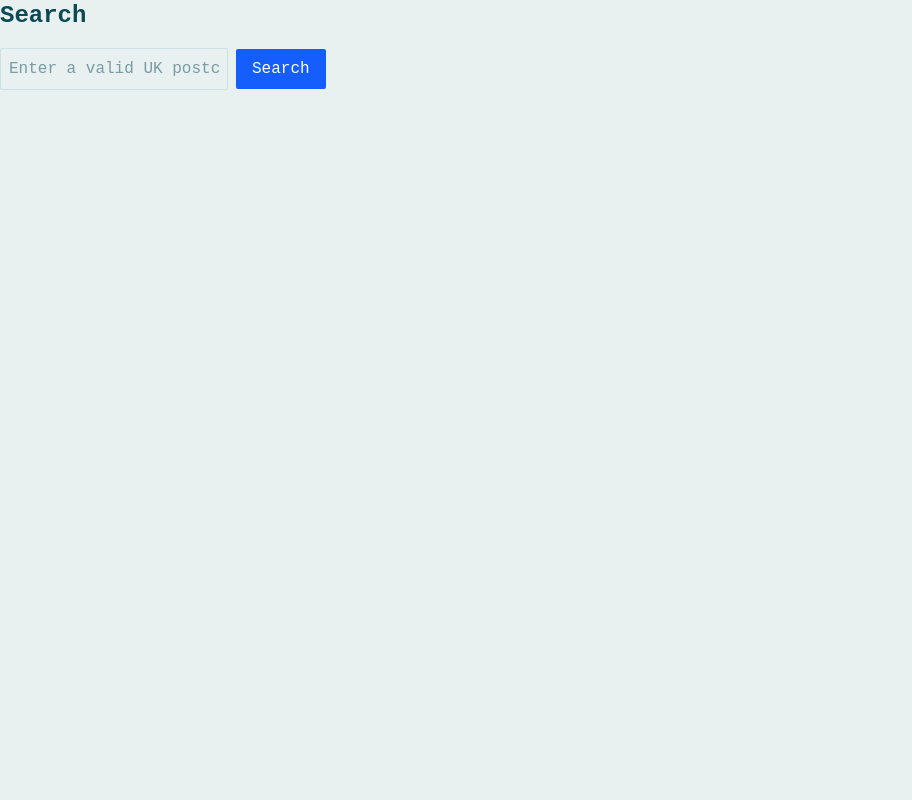
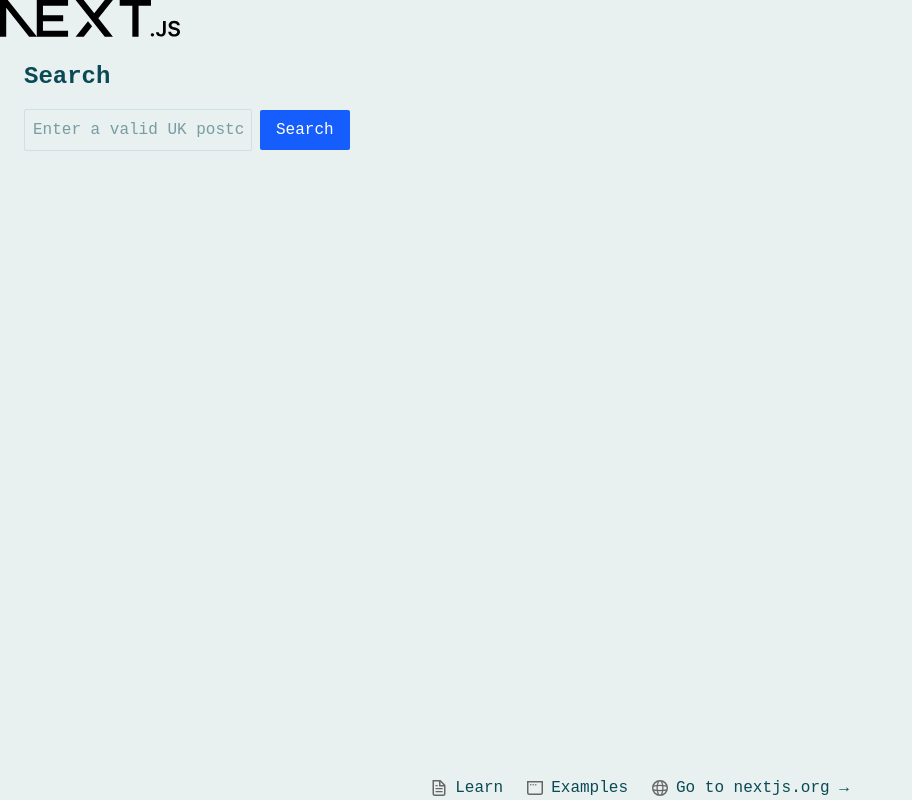
Before and after one commit to mfmasud/postcode_frontend, a Next.js app: page /search in a window 1280 px wide. Shown: the whole page, without its empty margins (0-912 px from the left). Built offline with nearby package versions, Linux system fonts and the light colour scheme; no server answers.

Commit message:
clean up layout file and add header and footer directly

```diff
--- a/src/app/layout.tsx
+++ b/src/app/layout.tsx
@@ -1,16 +1,8 @@
 import type { Metadata } from "next";
-import { Geist, Geist_Mono } from "next/font/google";
 import "./globals.css";
 
-const geistSans = Geist({
-	variable: "--font-geist-sans",
-	subsets: ["latin"],
-});
-
-const geistMono = Geist_Mono({
-	variable: "--font-geist-mono",
-	subsets: ["latin"],
-});
+import Header from "@/app/components/myui/Header";
+import Footer from "@/app/components/myui/Footer";
 
 export const metadata: Metadata = {
 	title: "Postcode Stats API",
@@ -24,18 +16,12 @@
 }>) {
 	return (
 		<html lang="en">
-			<head>
-				<link
-					rel="stylesheet"
-					href="https://unpkg.com/leaflet@1.9.4/dist/leaflet.css"
-					integrity="sha256-p4NxAoJBhIIN+hmNHrzRCf9tD/miZyoHS5obTRR9BMY="
-					crossOrigin=""
-				/>
-			</head>
-			<body
-				className={`${geistSans.variable} ${geistMono.variable} antialiased`}
-			>
-				{children}
+			<body className="antialiased flex flex-col min-h-screen bg-background">
+				<Header />
+				<main className="flex-grow">
+					<div className="container mx-auto p-4 lg:p-6">{children}</div>
+				</main>
+				<Footer />
 			</body>
 		</html>
 	);
--- a/src/app/page.tsx
+++ b/src/app/page.tsx
@@ -1,13 +1,9 @@
-import Header from "@/app/components/myui/Header";
 import HomeContent from "@/app/components/myui/HomeContent";
-import Footer from "@/app/components/myui/Footer";
 
 export default function Home() {
 	return (
 		<div className="font-sans grid grid-rows-[20px_1fr_20px] items-center justify-items-center min-h-screen p-8 pb-20 gap-16 sm:p-20">
-			<Header />
 			<HomeContent />
-			<Footer />
 		</div>
 	);
 }
```
